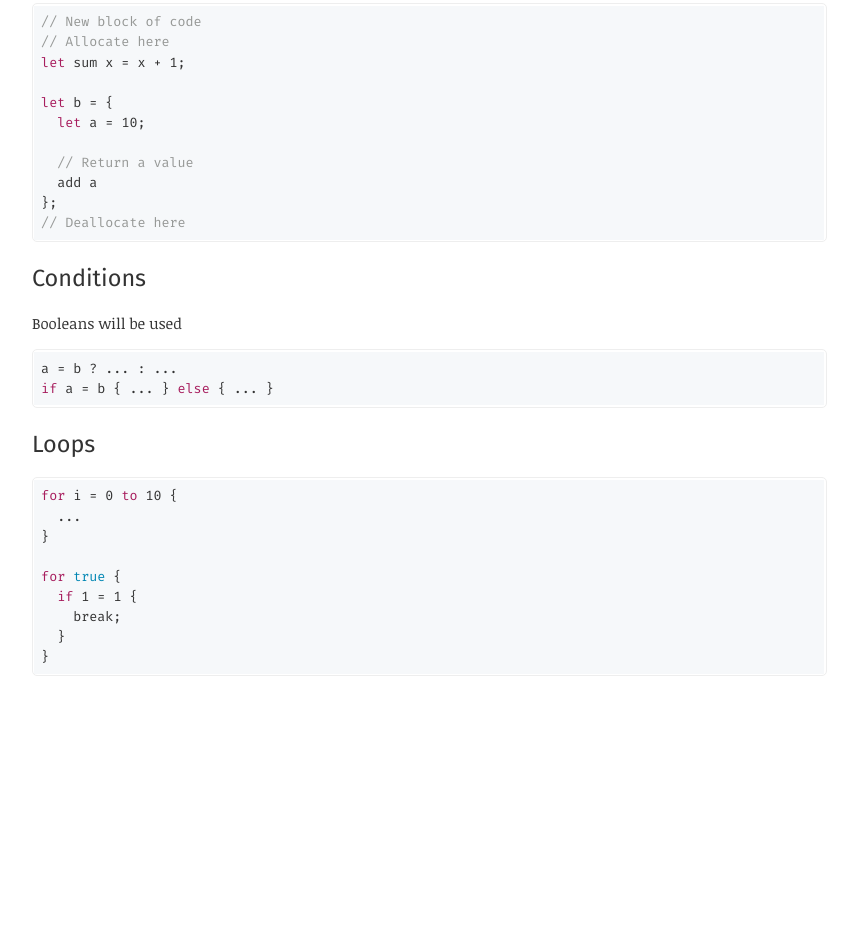
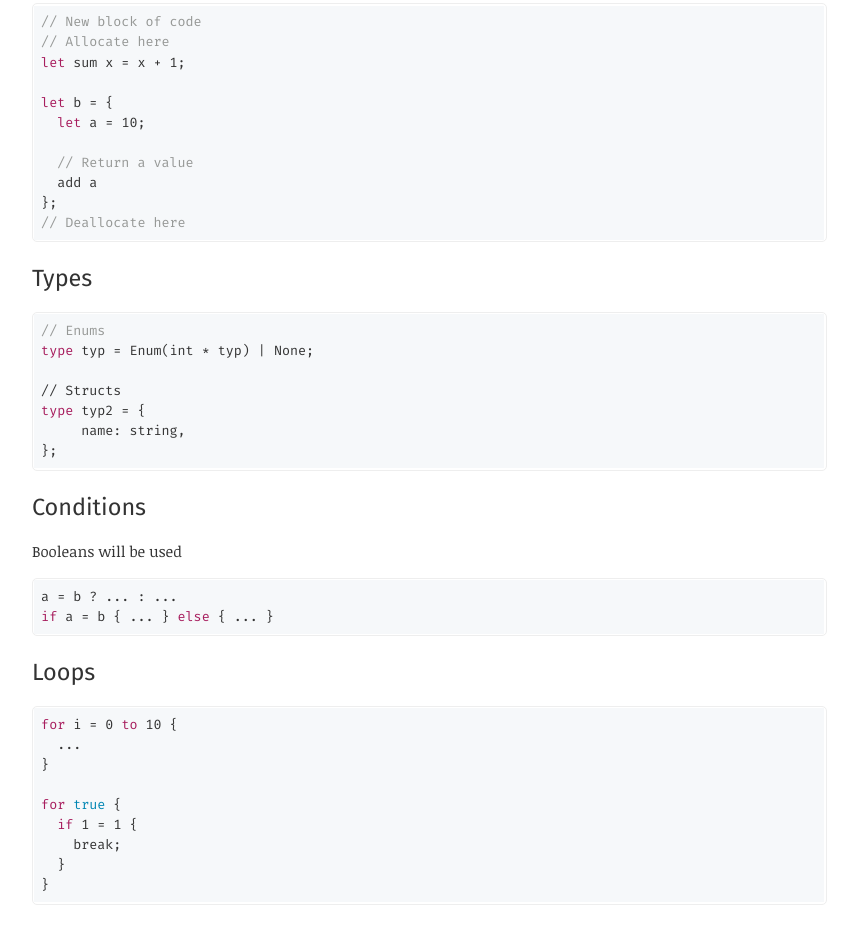
Before and after one commit to ProgramingIsTheFuture/LunaLang, a plain HTML site: page cli/design.html in a window 1280 px wide. Shown: the part 914-1858 px from the top of the page, without its empty margins (255-1113 px from the left). Before the commit the page ends 1640 px from the top, so only its background shows below. Drawn offline with Linux system fonts and the light colour scheme.

Commit message:
deploy: 87993ac4181e193a6f13a5c711e77d6da8c058aa

```diff
--- a/cli/design.html
+++ b/cli/design.html
@@ -1,5 +1,5 @@
 <!DOCTYPE html>
-<html xmlns="http://www.w3.org/1999/xhtml"><head><title>design (cli.design)</title><link rel="stylesheet" href="../odoc.css"/><meta charset="utf-8"/><meta name="generator" content="odoc 2.1.1"/><meta name="viewport" content="width=device-width,initial-scale=1.0"/><script src="../highlight.pack.js"></script><script>hljs.initHighlightingOnLoad();</script></head><body class="odoc"><nav class="odoc-nav"><a href="index.html">Up</a> – <a href="index.html">cli</a> &#x00BB; design</nav><header class="odoc-preamble"><h1 id="language-design"><a href="#language-design" class="anchor"></a>Language design</h1></header><nav class="odoc-toc"><ul><li><a href="#variables">Variables</a><ul><li><a href="#type-inference">Type inference</a></li></ul></li><li><a href="#named-functions">Named Functions</a></li><li><a href="#anonymous-functions">Anonymous Functions</a></li><li><a href="#blocks">Blocks</a></li><li><a href="#conditions">Conditions</a></li><li><a href="#loops">Loops</a></li></ul></nav><div class="odoc-content"><h2 id="variables"><a href="#variables" class="anchor"></a>Variables</h2><p>let &lt;name&gt;: &lt;type&gt; = &lt;value&gt;</p><pre><code>let a: int = 10;
+<html xmlns="http://www.w3.org/1999/xhtml"><head><title>design (cli.design)</title><link rel="stylesheet" href="../odoc.css"/><meta charset="utf-8"/><meta name="generator" content="odoc 2.1.1"/><meta name="viewport" content="width=device-width,initial-scale=1.0"/><script src="../highlight.pack.js"></script><script>hljs.initHighlightingOnLoad();</script></head><body class="odoc"><nav class="odoc-nav"><a href="index.html">Up</a> – <a href="index.html">cli</a> &#x00BB; design</nav><header class="odoc-preamble"><h1 id="language-design"><a href="#language-design" class="anchor"></a>Language design</h1></header><nav class="odoc-toc"><ul><li><a href="#variables">Variables</a><ul><li><a href="#type-inference">Type inference</a></li></ul></li><li><a href="#named-functions">Named Functions</a></li><li><a href="#anonymous-functions">Anonymous Functions</a></li><li><a href="#blocks">Blocks</a></li><li><a href="#types">Types</a></li><li><a href="#conditions">Conditions</a></li><li><a href="#loops">Loops</a></li></ul></nav><div class="odoc-content"><h2 id="variables"><a href="#variables" class="anchor"></a>Variables</h2><p>let &lt;name&gt;: &lt;type&gt; = &lt;value&gt;</p><pre><code>let a: int = 10;
 let a: string = &quot;Hello, World!&quot;;</code></pre><h3 id="type-inference"><a href="#type-inference" class="anchor"></a>Type inference</h3><p>let &lt;name&gt; = &lt;value&gt;</p><p>value must be a valid type</p><pre><code>let a = 10;</code></pre><h2 id="named-functions"><a href="#named-functions" class="anchor"></a>Named Functions</h2><pre><code>let print (x: int): int = println x;
 
 let sum (x: int): int = x + 1;
@@ -19,7 +19,13 @@ let b = {
   // Return a value
   add a
 };
-// Deallocate here</code></pre><h2 id="conditions"><a href="#conditions" class="anchor"></a>Conditions</h2><p>Booleans will be used</p><pre><code>a = b ? ... : ...
+// Deallocate here</code></pre><h2 id="types"><a href="#types" class="anchor"></a>Types</h2><pre><code>// Enums
+type typ = Enum(int * typ) | None;
+
+// Structs
+type typ2 = {
+     name: string,
+};</code></pre><h2 id="conditions"><a href="#conditions" class="anchor"></a>Conditions</h2><p>Booleans will be used</p><pre><code>a = b ? ... : ...
 if a = b { ... } else { ... }</code></pre><h2 id="loops"><a href="#loops" class="anchor"></a>Loops</h2><pre><code>for i = 0 to 10 {
   ...
 }
```
